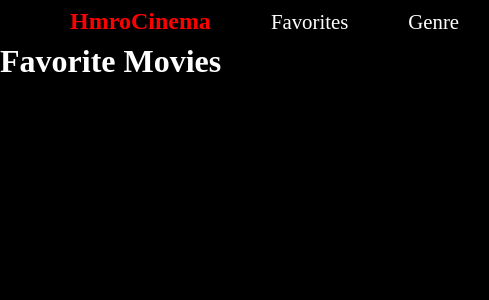
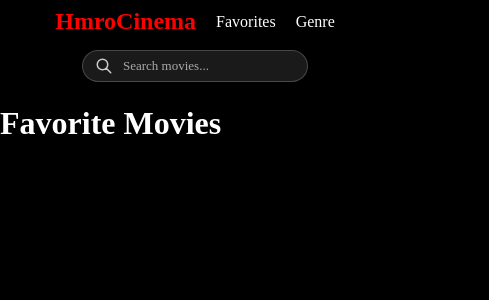
Before and after one commit to newcodesubed/Movie-Review, a React (Vite) app: page /movie/favorite in a window 390 px wide. Shown: the top 300 px of the page, 489 px wide, since content can reach past the window. Built offline with nearby package versions, Linux system fonts and the light colour scheme.

Commit message:
added search bar

```diff
--- a/src/App.jsx
+++ b/src/App.jsx
@@ -1,6 +1,7 @@
 import {BrowserRouter as Router, Routes, Route} from 'react-router-dom';
 import Header from './components/header/Header';
 import Home from './pages/home/Home';
+import MovieDetail from './pages/movieDetail/MovieDetail';
 export default function App() {
   return (
     <div className="App">
@@ -8,7 +9,7 @@ export default function App() {
         <Header />
         <Routes>
           <Route index element={<Home />} />
-          <Route path="movie/:id" element={<h1>Movie Detail page</h1>} />
+          <Route path="movie/:id" element={<MovieDetail />} />
           <Route path="movies/:type" element={<h1>Movie List page</h1>} />
           <Route path="movie/favorite" element={<h1>Favorite Movies</h1>} />
           <Route path="/*" element={<h1>404 Not Found</h1>} />
--- a/src/components/header/Header.css
+++ b/src/components/header/Header.css
@@ -3,14 +3,25 @@
     padding: .5rem 0;
     align-items: center;
     display: flex;
-    justify-content:space-between;
-
+    justify-content: space-between;
+    gap: 20px;
 }
 
 .headerLeft, .headerRight {
     display: flex;
     align-items: center;
+    flex: 1;
+}
 
+.headerCenter {
+    display: flex;
+    justify-content: center;
+    flex: 2;
+    max-width: 500px;
+}
+
+.headerRight {
+    justify-content: flex-end;
 }
 
 a > span{
@@ -32,3 +43,43 @@ a > span:hover {
 .user__avatar {
     font-size: 2rem;
 }
+
+
+@media (max-width: 768px) {
+    .header {
+        margin: 0 1rem;
+        flex-direction: column;
+        gap: 15px;
+    }
+
+    .headerLeft {
+        order: 1;
+    }
+
+    .headerCenter {
+        order: 2;
+        flex: none;
+        width: 100%;
+        max-width: none;
+    }
+
+    .headerRight {
+        order: 3;
+    }
+
+    a > span {
+        margin: 0 15px;
+        font-size: 1.1rem;
+    }
+}
+
+@media (max-width: 480px) {
+    .header {
+        margin: 0 0.5rem;
+    }
+
+    a > span {
+        margin: 0 10px;
+        font-size: 1rem;
+    }
+}
--- a/src/components/header/Header.jsx
+++ b/src/components/header/Header.jsx
@@ -1,7 +1,15 @@
 import React from "react";
 import "./Header.css";
 import { Link } from "react-router-dom";
-export default function Header() {
+import Search from "../search/Search";
+
+export default function Header({ onSearch }) {
+  const handleSearch = (searchTerm) => {
+    if (onSearch) {
+      onSearch(searchTerm);
+    }
+  };
+
   return (
     <div className="header">
         <div className="headerLeft">
@@ -16,6 +24,13 @@ export default function Header() {
         </Link>
         </div>
 
+        <div className="headerCenter">
+          <Search onSearch={handleSearch} placeholder="Search movies..." />
+        </div>
+
+        <div className="headerRight">
+
+        </div>
     </div>
   );
 }
--- /dev/null
+++ b/src/components/search/Search.css
@@ -0,0 +1,94 @@
+.search-container {
+  display: flex;
+  align-items: center;
+  margin: 0 20px;
+}
+
+.search-input-wrapper {
+  position: relative;
+  display: flex;
+  align-items: center;
+  background: rgba(255, 255, 255, 0.1);
+  border-radius: 25px;
+  padding: 8px 16px;
+  min-width: 300px;
+  transition: all 0.3s ease;
+  border: 1px solid rgba(255, 255, 255, 0.2);
+}
+
+.search-input-wrapper:focus-within {
+  background: rgba(255, 255, 255, 0.15);
+  border-color: rgba(255, 0, 0, 0.5);
+  box-shadow: 0 0 0 2px rgba(255, 0, 0, 0.1);
+}
+
+.search-icon {
+  width: 18px;
+  height: 18px;
+  color: #ccc;
+  margin-right: 10px;
+  flex-shrink: 0;
+}
+
+.search-input {
+  flex: 1;
+  background: transparent;
+  border: none;
+  outline: none;
+  color: white;
+  font-size: 14px;
+  font-family: inherit;
+  padding: 0;
+}
+
+.search-input::placeholder {
+  color: #aaa;
+  opacity: 1;
+}
+
+.clear-button {
+  background: none;
+  border: none;
+  color: #ccc;
+  cursor: pointer;
+  padding: 4px;
+  margin-left: 8px;
+  border-radius: 50%;
+  display: flex;
+  align-items: center;
+  justify-content: center;
+  transition: all 0.2s ease;
+  flex-shrink: 0;
+}
+
+.clear-button:hover {
+  background: rgba(255, 255, 255, 0.1);
+  color: white;
+}
+
+.clear-button svg {
+  width: 16px;
+  height: 16px;
+}
+
+
+@media (max-width: 768px) {
+  .search-input-wrapper {
+    min-width: 250px;
+  }
+}
+
+@media (max-width: 480px) {
+  .search-container {
+    margin: 0 10px;
+  }
+
+  .search-input-wrapper {
+    min-width: 200px;
+    padding: 6px 12px;
+  }
+
+  .search-input {
+    font-size: 13px;
+  }
+}
--- /dev/null
+++ b/src/components/search/Search.jsx
@@ -0,0 +1,82 @@
+import React, { useState, useEffect } from 'react';
+import './Search.css';
+
+const Search = ({ onSearch, placeholder = "Search movies..." }) => {
+  const [searchTerm, setSearchTerm] = useState('');
+  const [debouncedSearchTerm, setDebouncedSearchTerm] = useState('');
+
+  // Debouncing effect
+  useEffect(() => {
+    const timer = setTimeout(() => {
+      setDebouncedSearchTerm(searchTerm);
+    }, 500);
+
+    return () => clearTimeout(timer);
+  }, [searchTerm]);
+
+  // Call onSearch when debounced term changes
+  useEffect(() => {
+    if (debouncedSearchTerm.length > 2 || debouncedSearchTerm === '') {
+      onSearch(debouncedSearchTerm);
+    }
+  }, [debouncedSearchTerm, onSearch]);
+
+  const handleInputChange = (e) => {
+    setSearchTerm(e.target.value);
+  };
+
+  const handleClearSearch = () => {
+    setSearchTerm('');
+    setDebouncedSearchTerm('');
+    onSearch('');
+  };
+
+  return (
+    <div className="search-container">
+      <div className="search-input-wrapper">
+        <svg
+          className="search-icon"
+          fill="none"
+          stroke="currentColor"
+          viewBox="0 0 24 24"
+        >
+          <path
+            strokeLinecap="round"
+            strokeLinejoin="round"
+            strokeWidth={2}
+            d="m21 21-6-6m2-5a7 7 0 11-14 0 7 7 0 0114 0z"
+          />
+        </svg>
+        <input
+          type="text"
+          value={searchTerm}
+          onChange={handleInputChange}
+          placeholder={placeholder}
+          className="search-input"
+        />
+        {searchTerm && (
+          <button
+            onClick={handleClearSearch}
+            className="clear-button"
+            type="button"
+          >
+            <svg
+              fill="none"
+              stroke="currentColor"
+              viewBox="0 0 24 24"
+            >
+              <path
+                strokeLinecap="round"
+                strokeLinejoin="round"
+                strokeWidth={2}
+                d="M6 18L18 6M6 6l12 12"
+              />
+            </svg>
+          </button>
+        )}
+      </div>
+    </div>
+  );
+};
+
+export default Search;
--- /dev/null
+++ b/src/pages/movieDetail/MovieDetail.css
@@ -0,0 +1,124 @@
+.movie {
+    width: 100%;
+    position: relative;
+    display: flex;
+    flex-direction:column;
+    align-items: center;
+}
+
+.movie__intro {
+    width: 80%;
+    position: relative;
+}
+
+.movie__backdrop {
+    width: 100%;
+    height: 900px;
+    object-fit:cover;
+    object-position: 0 35%;
+}
+
+.movie__intro::after {
+    content: '';
+    position: absolute;
+    top: 0;
+    left: 0;
+    width: 100%;
+    height: 100%;
+    background: linear-gradient(to bottom, rgba(0, 0, 0, 0.3) 0%, rgba(0, 0, 0, 0.7) 70%, rgba(0, 0, 0, 0.9) 100%);
+    pointer-events: none;
+}
+
+.movie__detail {
+    align-items: center;
+    width: 75%;
+    display: flex;
+    position: relative;
+    bottom: 300px;
+    padding: 40px;
+}
+
+.movie__detailLeft {
+    margin-right: 30px;
+}
+
+.movie__poster {
+    width:300px;
+    border-radius: 10px;
+    box-shadow: rgba(0, 0, 0, 0.86) 0px 22px 40px 6px;
+}
+
+.movie__detailRight {
+    color: white;
+    display: flex;
+    flex-direction: column;
+    height: 450px;
+    justify-content:space-between ;
+}
+
+.movie__detailRightTop > div{
+    text-shadow: 0px 0px 5px #000000;
+    margin-bottom: .5rem;
+}
+
+.movie__name {
+    font-weight: 600;
+    font-size: 3rem;
+}
+
+.movie__voteCount {
+    margin-left: 1rem;
+}
+
+.movie__genres {
+    margin: 1.25rem 0;
+}
+
+.movie__genre {
+    padding: .5rem;
+    border: 2px solid white;
+    border-radius: 20px;
+    margin-right: 1rem;
+}
+
+
+.movie__detailRightBottom {
+    margin: 2rem 0;
+    flex: 0.8;
+}
+
+.synopsisText {
+    font-size: 1.5rem;
+    margin-bottom: 1.25rem;
+    font-weight: 600;
+    display: flex;
+    position: relative;
+    align-items: center;
+}
+.synopsisText > div:last-of-type {
+    margin-left: auto;
+}
+
+.movie__links {
+    position: relative;
+    bottom: 195px;
+    display: flex;
+    justify-content: space-between;
+    width: 75%;
+}
+
+.movie__heading {
+    font-size: 2.2rem;
+}
+
+.movie__Button {
+    display: flex;
+    justify-content: center;
+    align-items: center;
+    padding: 0.8rem 2rem;
+    border-radius: 20px;
+    cursor: pointer;
+    width: 150px;
+    color: black;
+    font-weight: bold;
+}
--- /dev/null
+++ b/src/pages/movieDetail/MovieDetail.jsx
@@ -0,0 +1,69 @@
+import React, {useEffect, useState} from "react"
+import "./MovieDetail.css"
+import { useParams } from "react-router-dom"
+
+
+export default function MovieDetail() {
+
+
+
+    const [currentMovieDetail, setMovie] = useState()
+    const { id } = useParams()
+
+    const getData = () => {
+        fetch(`https://api.themoviedb.org/3/movie/${id}?api_key=4e44d9029b1270a757cddc766a1bcb63&language=en-US`)
+        .then(res => res.json())
+        .then(data => setMovie(data))
+    }
+
+    useEffect(() => {
+        getData()
+        window.scrollTo(0,0)
+    }, [])
+
+
+
+    return (
+        <div className="movie">
+            <div className="movie__intro">
+                <img className="movie__backdrop" src={`https://image.tmdb.org/t/p/original${currentMovieDetail ? currentMovieDetail.backdrop_path : ""}`} />
+            </div>
+            <div className="movie__detail">
+                <div className="movie__detailLeft">
+                    <div className="movie__posterBox">
+                        <img className="movie__poster" src={`https://image.tmdb.org/t/p/original${currentMovieDetail ? currentMovieDetail.poster_path : ""}`} />
+                    </div>
+                </div>
+                <div className="movie__detailRight">
+                    <div className="movie__detailRightTop">
+                        <div className="movie__name">{currentMovieDetail ? currentMovieDetail.original_title : ""}</div>
+                        <div className="movie__tagline">{currentMovieDetail ? currentMovieDetail.tagline : ""}</div>
+                        <div className="movie__rating">
+                            {currentMovieDetail ? currentMovieDetail.vote_average: ""} <i class="fas fa-star" />
+                            <span className="movie__voteCount">{currentMovieDetail ? "(" + currentMovieDetail.vote_count + ") votes" : ""}</span>
+                        </div>
+                        <div className="movie__runtime">{currentMovieDetail ? currentMovieDetail.runtime + " mins" : ""}</div>
+                        <div className="movie__releaseDate">{currentMovieDetail ? "Release date: " + currentMovieDetail.release_date : ""}</div>
+                        <div className="movie__genres">
+                            {
+                                currentMovieDetail && currentMovieDetail.genres
+                                ?
+                                currentMovieDetail.genres.map(genre => (
+                                    <><span className="movie__genre" id={genre.id}>{genre.name}</span></>
+                                ))
+                                :
+                                ""
+                            }
+                        </div>
+                    </div>
+                    <div className="movie__detailRightBottom">
+                        <div className="synopsisText">Synopsis</div>
+                        <div>{currentMovieDetail ? currentMovieDetail.overview : ""}</div>
+                    </div>
+
+                </div>
+            </div>
+
+        </div>
+    )
+}
```
